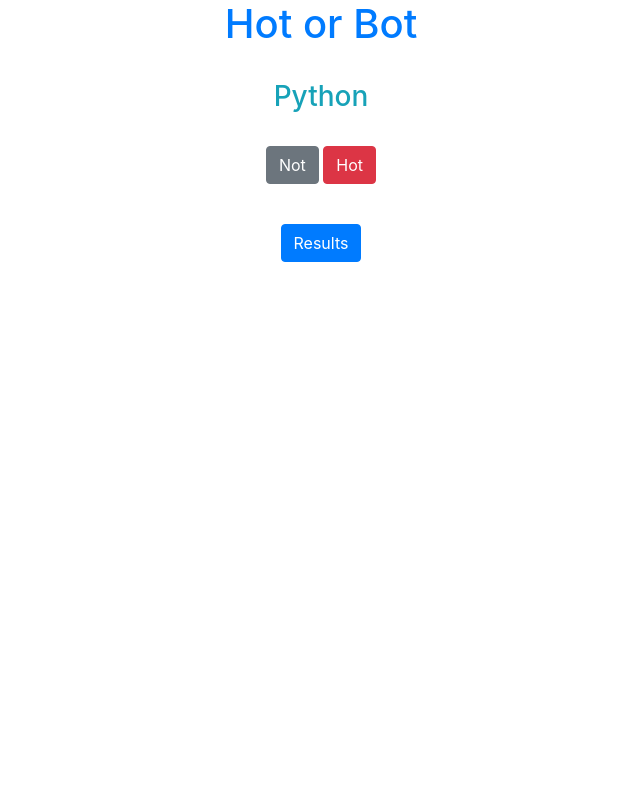
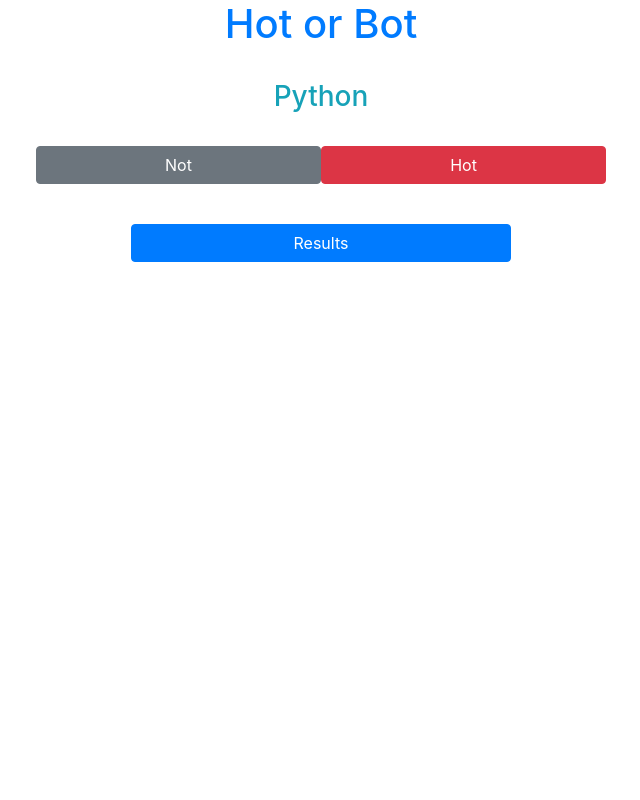
Before and after one commit to gmelodie/hotorbot, a Flask app: page / in a window 1280 px wide. Shown: the whole page, without its empty margins (319-959 px from the left). Run offline with Flask 2, Linux system fonts and the light colour scheme; some libraries are stand-ins or nearby versions.

Commit message:
Add bootstrap editing

```diff
--- a/templates/base.html
+++ b/templates/base.html
@@ -6,9 +6,9 @@
     Hot or Bot
   </title>
 
-  <body class="container-fluid text-center">
+  <body class="container text-center">
     <div class="row">
-      <h1 class="col-md-12 text-primary"> Hot or Bot </h1>
+      <h1 class="col-lg-12 text-primary"> Hot or Bot </h1>
     </div>
     {% block content %}{% endblock %}
   </body>
--- a/templates/index.html
+++ b/templates/index.html
@@ -7,12 +7,16 @@
   <br>
   <h3 class="text-info"> {{ lang }} </h3>
   <br>
-  <input type="submit" class="btn btn-secondary" name="hot" value="Not"></input>
-  <input type="submit" class="btn btn-danger" name="hot" value="Hot"></input>
-  <input type="hidden" name="lang" value="{{ lang }}">
+  <div class="row justify-content-center">
+    <input type="submit" class="col-4 col-md-3 btn btn-secondary" name="hot" value="Not"></input>
+    <input type="submit" class="col-4 col-md-3 btn btn-danger" name="hot" value="Hot"></input>
+    <input type="hidden" name="lang" value="{{ lang }}">
+  </div>
 </form>
 <br>
-<a href="/results" class="btn btn-primary">Results</a>
+<div class="row justify-content-center">
+  <a href="/results" class="col-4 col-md-4 btn btn-primary">Results</a>
+</div>
 
 
 {% endblock %}
```
